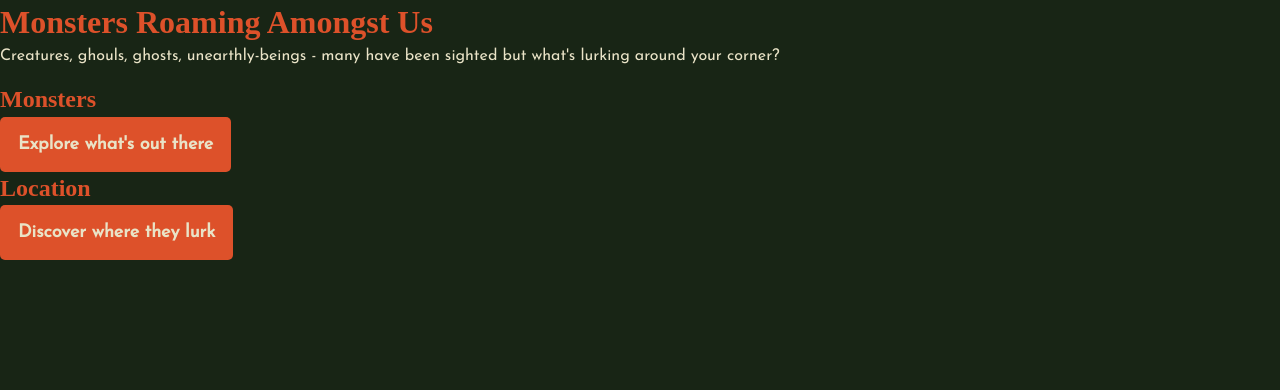
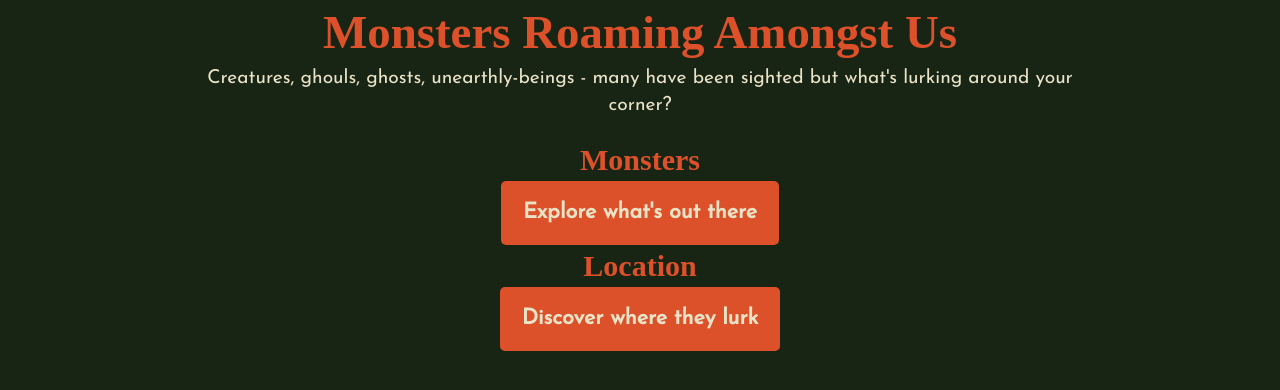
Before and after one commit to the-bombers/jaeger, a Django app: page / in a window 1280 px wide. Shown: the top 390 px of the page. Run offline with Django 3.2, Linux system fonts and the light colour scheme; some web fonts are replaced.

Commit message:
homepage styles

```diff
--- a/jaegerserver/static/jaegerserver/app.css
+++ b/jaegerserver/static/jaegerserver/app.css
@@ -52,20 +52,17 @@ a {
 
 /* ----- Fonts -----*/
 
-/* h1 {
+h1 {
     font-size: 2.441rem;
-    font-weight: 700;
 }
 
 h2 {
     font-size: 1.563rem;
-    font-weight: 600;
 }
 
 h3 {
     font-size: 1.25rem;
-    font-weight: 600;
-} */
+}
 
 
 /* ----- Buttons ----- */
@@ -99,12 +96,27 @@ h3 {
     background: var(--darkerGreen);
  }
 
+/* ----- Layouts ----- */
+
+.content-container {
+    width: 95%;
+    margin: 0 auto;
+    text-align: center;
+}
+
 /* ----- Media Queries ----- */
 
-/* @media (min-width: 700px) {
+@media (min-width: 700px) {
 
 }
 
 @media (min-width: 1000px) {
+    html {
+        font-size: 1.2rem;
+    }
 
-} */
+    .content-container {
+        width: 70%;
+        max-width: 1200px;
+    }
+}
```
